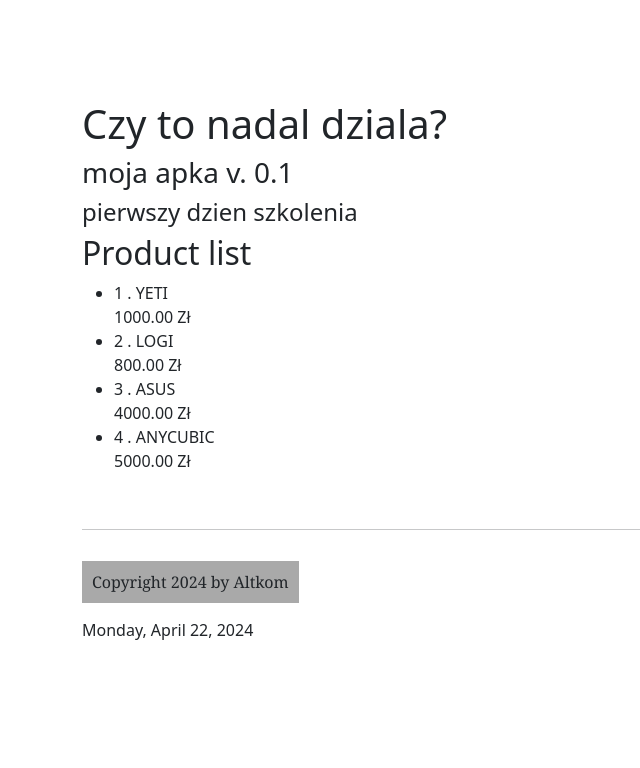
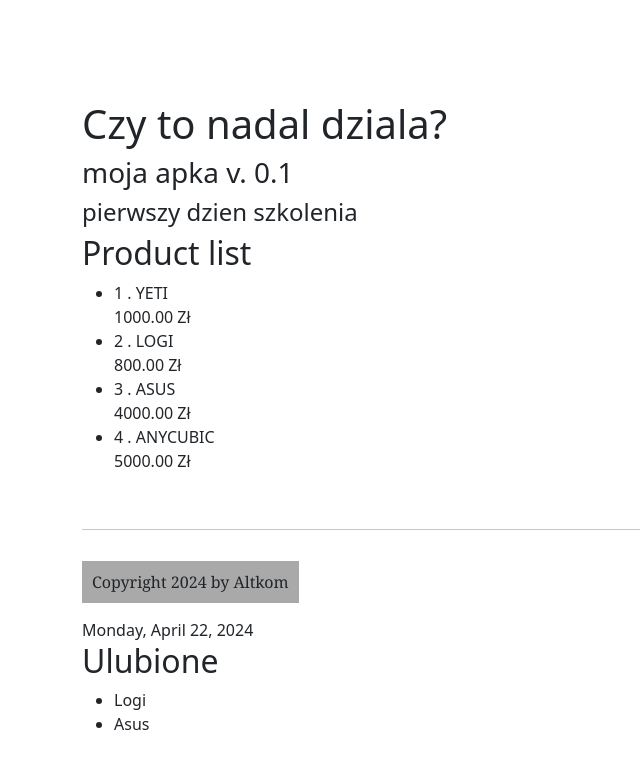
Before and after one commit to dev-com2020/altkom_ang15_1, an Angular app: page / in a window 1280 px wide. Shown: the top 768 px of the page, without its empty margins (0-640 px from the left). Built offline with nearby package versions, Linux system fonts and the light colour scheme.

Commit message:
12:09 23.04

```diff
--- /dev/null
+++ b/src/app/products/favorites/favorites.component.html
@@ -0,0 +1,5 @@
+<ul>
+<li *ngFor="let product of products | slice:1:3">
+    {{product.name}}
+</li>
+</ul>
--- /dev/null
+++ b/src/app/products/favorites/favorites.component.ts
@@ -0,0 +1,19 @@
+import { Component, OnInit } from '@angular/core';
+import { Product } from '../product';
+import { ProductsService } from '../products.service';
+
+@Component({
+  selector: 'app-favorites',
+  templateUrl: './favorites.component.html',
+  styleUrls: ['./favorites.component.css']
+})
+export class FavoritesComponent implements OnInit {
+  products: Product[] = []
+
+  constructor(private productService: ProductsService) {}
+
+  ngOnInit(): void {
+      this.products = this.productService.getProducts()
+  }
+
+}
--- a/src/app/products/product-list/product-list.component.html
+++ b/src/app/products/product-list/product-list.component.html
@@ -15,3 +15,5 @@
 <br><hr><br>
 <span appCopyright *ngIf="!selectedProduct"></span><br><br>
 <span>{{ today | date: 'fullDate'}}</span><br>
+<h2>Ulubione</h2>
+<app-favorites></app-favorites>
--- a/src/app/products/product-list/product-list.component.ts
+++ b/src/app/products/product-list/product-list.component.ts
@@ -6,7 +6,8 @@
 @Component({
   selector: 'app-product-list',
   templateUrl: './product-list.component.html',
-  styleUrls: ['./product-list.component.css']
+  styleUrls: ['./product-list.component.css'],
+  providers: [ProductsService]
 })
 export class ProductListComponent implements AfterViewInit, OnInit {
   selectedProduct: Product | undefined
--- a/src/app/products/products.module.ts
+++ b/src/app/products/products.module.ts
@@ -5,6 +5,7 @@
 import { ProductDetailComponent } from './product-detail/product-detail.component';
 import { CustomCurrencyPipe } from './custom-currency.pipe';
 import { CopyrightDirective } from './copyright.directive';
+import { FavoritesComponent } from './favorites/favorites.component';
 
 
 @NgModule({
@@ -12,7 +13,8 @@
     ProductListComponent,
     ProductDetailComponent,
     CustomCurrencyPipe,
-    CopyrightDirective
+    CopyrightDirective,
+    FavoritesComponent
   ],
   imports: [
     CommonModule,
```
Also changed, not shown: src/app/products/favorites/favorites.component.css (added), 1 other file (tests, documents, lock files or other folders).
